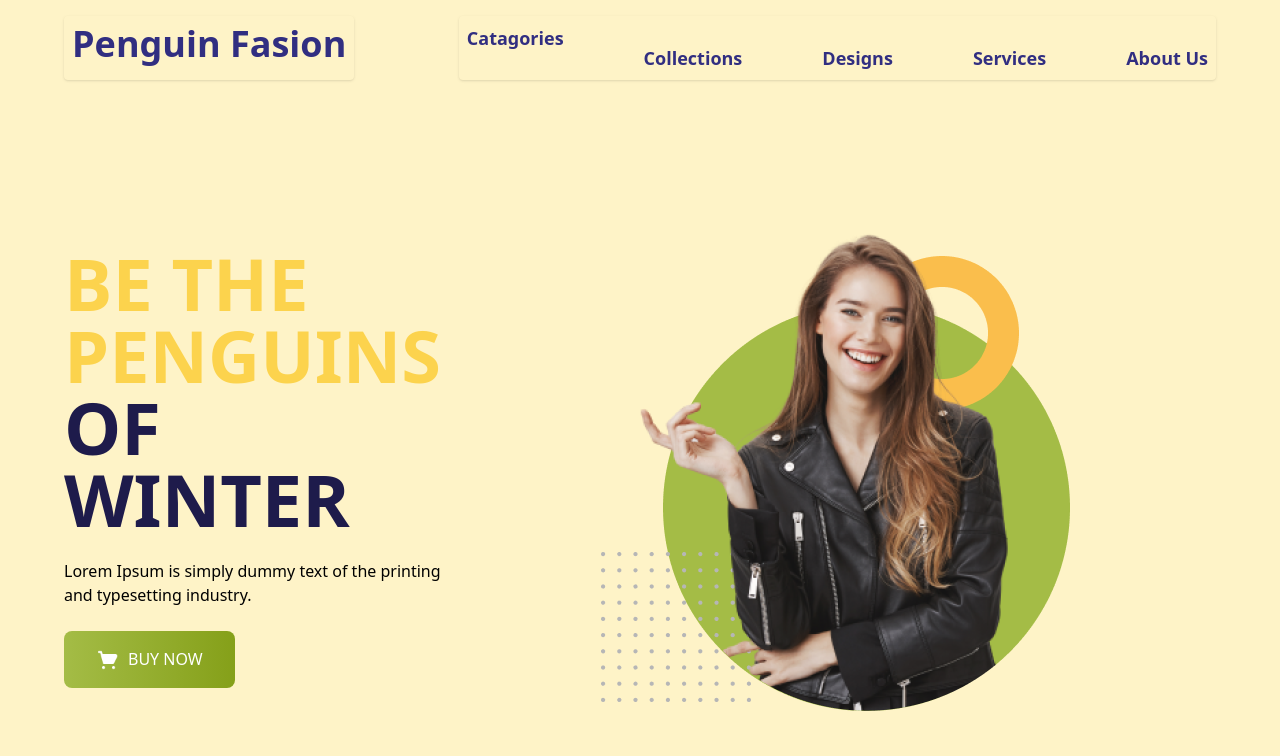
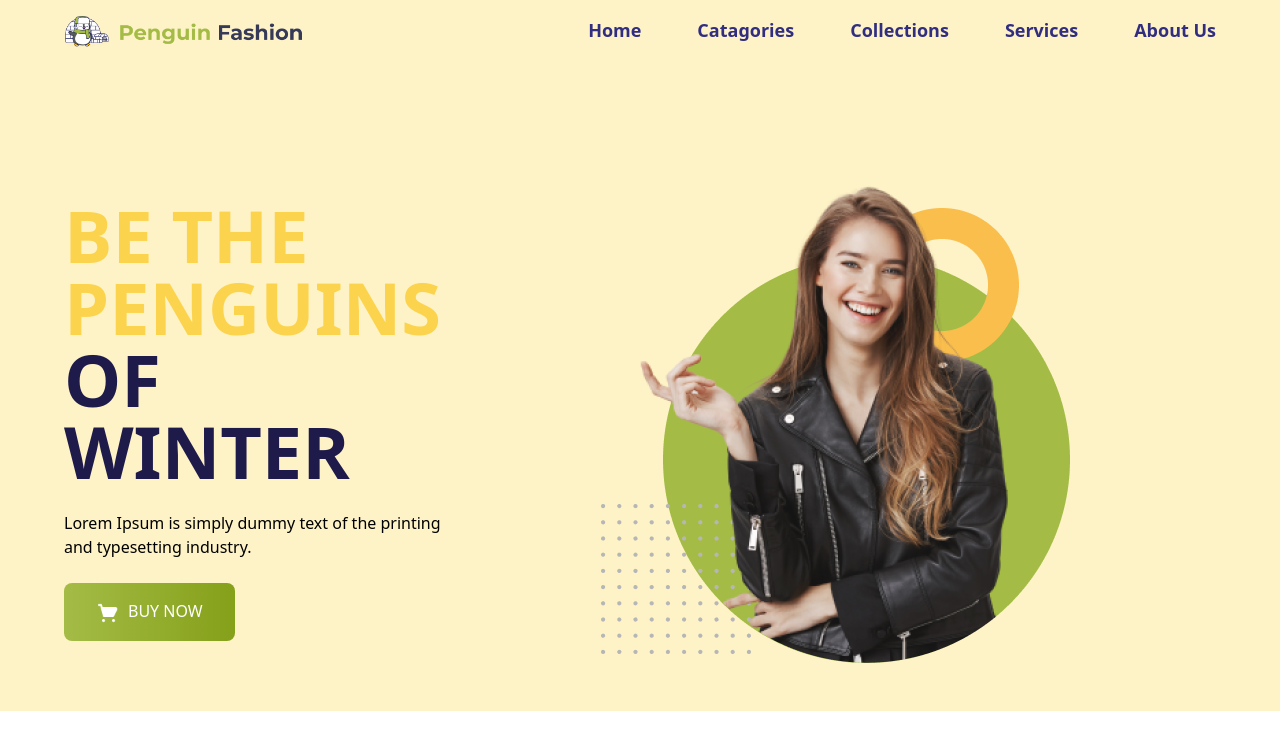
Before and after one commit to Md-Tazim-Miah/penguin-fashion, a plain HTML site: page index.html in a window 1280 px wide. Shown: the top 756 px of the page. Drawn offline with nearby package versions, Linux system fonts and the light colour scheme.

Commit message:
completed

```diff
--- a/index.html
+++ b/index.html
@@ -3,7 +3,9 @@
 <head>
     <meta charset="UTF-8">
     <meta name="viewport" content="width=device-width, initial-scale=1.0">
-    <title>Document</title>
+    <title>Penguin Fashion</title>
+    <!-- favicon -->
+    <link rel="shortcut icon" href="icons/favicon.png" type="image/x-icon">
     <!-- tailwind css -->
     <script src="https://cdn.tailwindcss.com"></script>
 </head>
@@ -12,15 +14,15 @@
     <header class="bg-amber-100">
         <section class="container mx-auto px-4 md:px-4 mb-12">
         <!-- navbar -->
-        <div class=" md:flex md:justify-between text-center  p-4 md:px-12 mb-20">
-            <div class="text-4xl font-semibold text-indigo-900 shadow rounded p-2">
-                <h3>Penguin Fasion</h3>
+        <div class=" md:flex md:justify-between text-center pt-4 md:px-12 mb-20">
+            <div class="flex justify-center md:flex-none md:justify-center">
+                <img class="w-60" src="icons/logo.png" alt="image">
             </div>
-            <div class="shadow rounded md:p-2">
-                <ul class="md:flex md:gap-20 space-y-5">
+            <div class="mt-2 md:mt-0">
+                <ul class="md:flex md:gap-x-14 space-y-5 md:space-y-0 ">
+                    <li class="text-lg text-indigo-900 font-semibold">Home</li>
                     <li class="text-lg text-indigo-900 font-semibold">Catagories</li>
                     <li class="text-lg text-indigo-900 font-semibold">Collections</li>
-                    <li class="text-lg text-indigo-900 font-semibold">Designs</li>
                     <li class="text-lg text-indigo-900 font-semibold">Services</li>
                     <li class="text-lg text-indigo-900 font-semibold">About Us</li>
                 </ul>
```
Also changed, not shown: icons/favicon.png (added).
